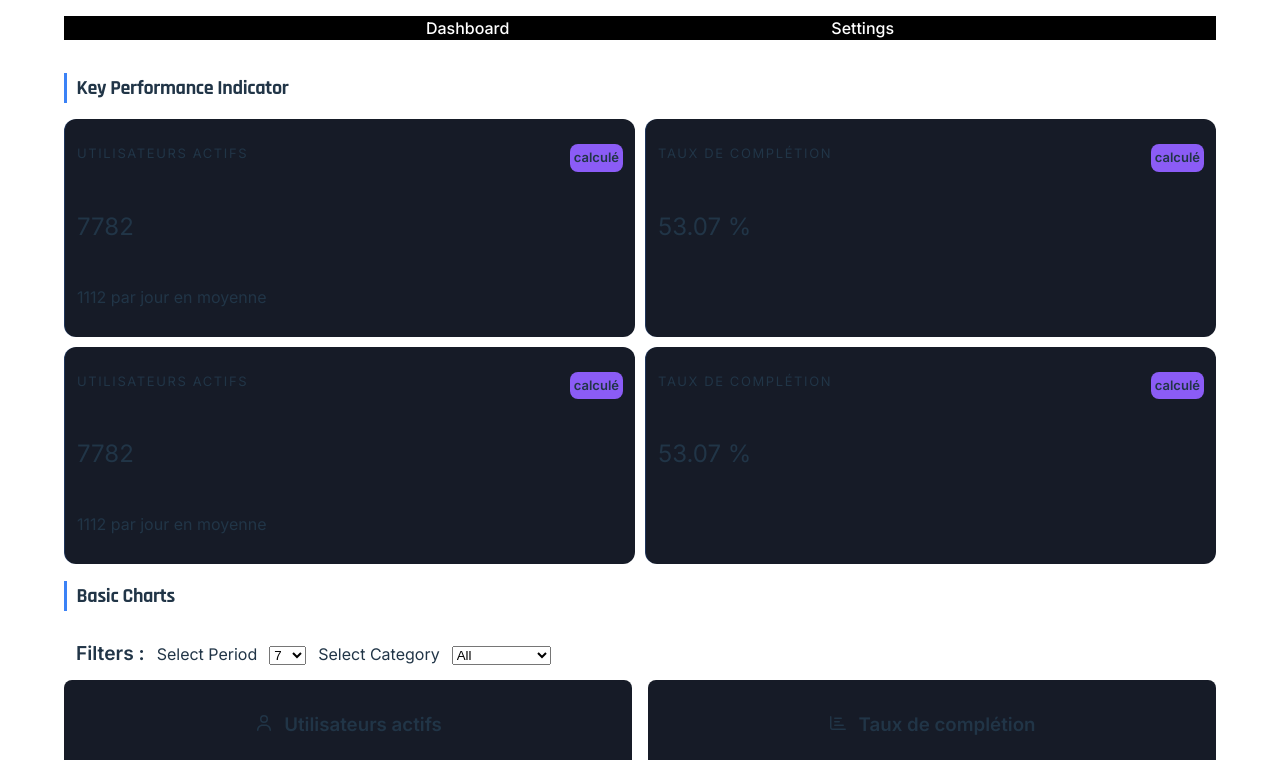
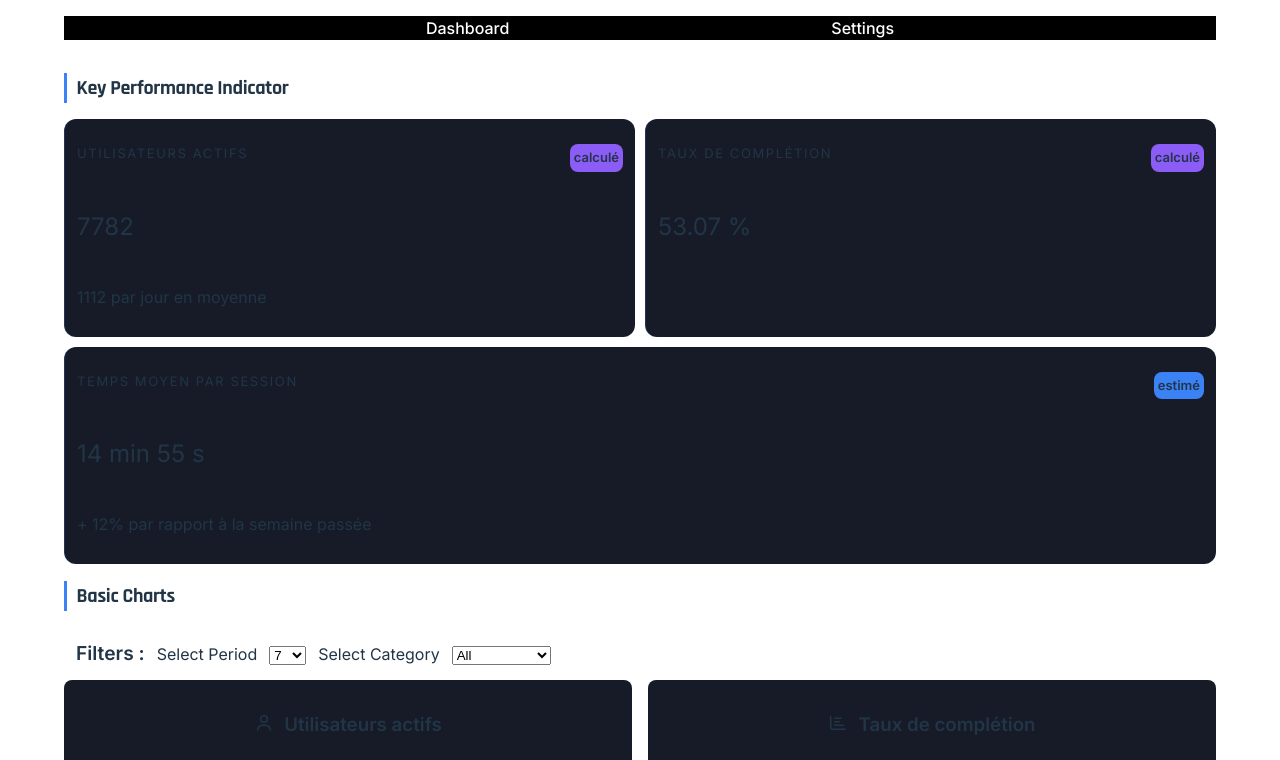
Before and after one commit to MonkeyClem/dashboard-react-ts, a React (Vite) app: page /dashboard in a window 1280 px wide. Shown: the top 760 px of the page. Built offline with nearby package versions, Linux system fonts and the light colour scheme.

Commit message:
feat(kpi) : partial switch from hardcoded data to more realistic mock
- Add the averageTimeKpi

```diff
--- a/src/features/dashboard/components/KpiCard/KpiCardUtils.ts
+++ b/src/features/dashboard/components/KpiCard/KpiCardUtils.ts
@@ -1,7 +1,6 @@
 import type { ActiveUsersTrendPoint, CompletionRatePoint } from "../../../../shared/types/analytics";
 import type { Category, PeriodDays } from "../../../../shared/types/filters";
 import type { KpiCardProps } from "./KpiCard";
-
 
 
 const sumTrendByCategory = (
@@ -59,3 +58,29 @@ export const buildCompletionRateKpi = (
         provenance: "calculated"
     }
 }
+
+
+const formatTime = (fastest : number, slowest : number) => {
+
+    const avgMin = (((fastest + slowest) / 2 ) / 60).toFixed(0)
+    const avgSec = (((fastest + slowest) / 2 ) % 60).toFixed(0)
+
+    return `${avgMin} min ${avgSec} s`
+
+}
+
+
+export const buildAvgTimekpi = () : KpiCardProps => {
+    //Hardcoded, doesn't make sense to create a more complex mock for this metric
+    const FASTEST_RECORDED_TIME : number =  580
+    const SLOWEST_RECORDED_TIME : number = 1090
+
+    const value = formatTime(FASTEST_RECORDED_TIME, SLOWEST_RECORDED_TIME)
+    return {
+      id : 3,
+      label : "temps moyen par session",
+      value : value,
+      hint : "+ 12% par rapport à la semaine passée", //Hardcoded, doesn't make sense to create a more complex mock for this metric
+      provenance: "estimated"
+    }
+}
--- a/src/pages/DashboardPage/DashboardPage.tsx
+++ b/src/pages/DashboardPage/DashboardPage.tsx
@@ -9,7 +9,7 @@ import CompletionRateChart from "../../features/dashboard/components/charts/Comp
 import { createMockCompletionRateData, createMockTrendData } from "../../features/data/utils";
 import { ActiveUsersAreaChart } from "../../features/dashboard/components/charts/ActiveUsersAreaChart";
 import type { ActiveUsersTrendPoint, CompletionRatePoint } from "../../shared/types/analytics";
-import { buildActiveUsersKpi, buildCompletionRateKpi } from "../../features/dashboard/components/KpiCard/KpiCardUtils";
+import { buildActiveUsersKpi, buildAvgTimekpi, buildCompletionRateKpi } from "../../features/dashboard/components/KpiCard/KpiCardUtils";
 
 export type kpiMockType = {
   id: number;
@@ -31,16 +31,17 @@ const buildKpis = (
     activeUsersTrend : ActiveUsersTrendPoint[],
     completionTrend : CompletionRatePoint[],
     category : Category,
-    period : PeriodDays) : KpiCardProps[] => {
+    period : PeriodDays
+  ) : KpiCardProps[] => {
 
     const activeUsersKpi = buildActiveUsersKpi(activeUsersTrend, category, period)
     const completionRateKpi = buildCompletionRateKpi(completionTrend, category, period)
+    const avgTime = buildAvgTimekpi()
 
     return [
       activeUsersKpi,
       completionRateKpi,
-       activeUsersKpi,
-      completionRateKpi
+      avgTime
     ]
 }
 
@@ -80,7 +81,10 @@ export default function DashboardPage() {
     [period]
   );
 
-  const kpis = buildKpis(mockedActiveUsersTrendData, mockedCompletionRateData, category, period)
+  const kpis = useMemo(
+              () => buildKpis(mockedActiveUsersTrendData, mockedCompletionRateData, category, period),
+                    [mockedActiveUsersTrendData, mockedCompletionRateData, category, period]
+                  )
 
   return (
     <>
```
